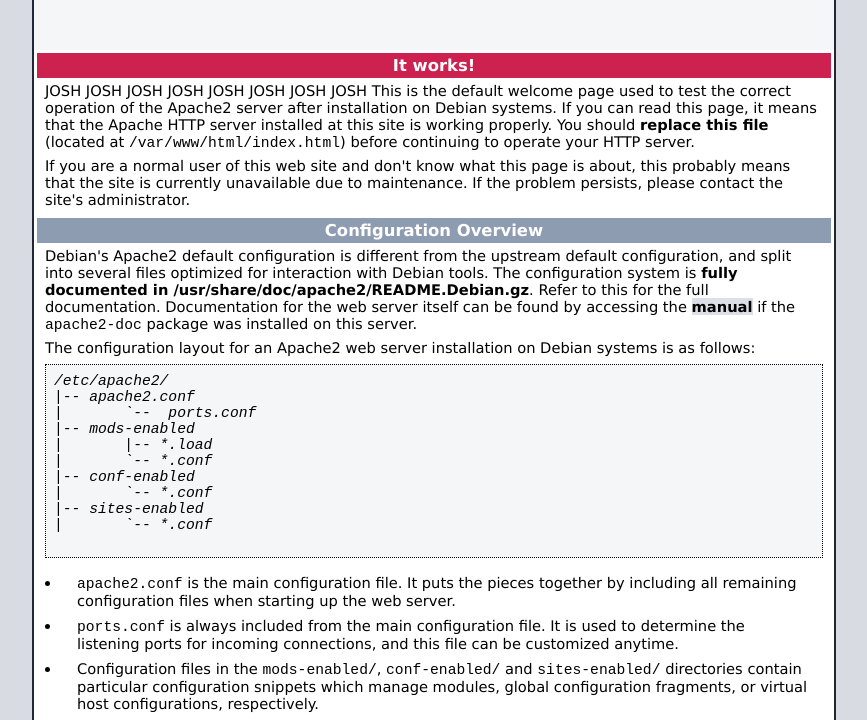
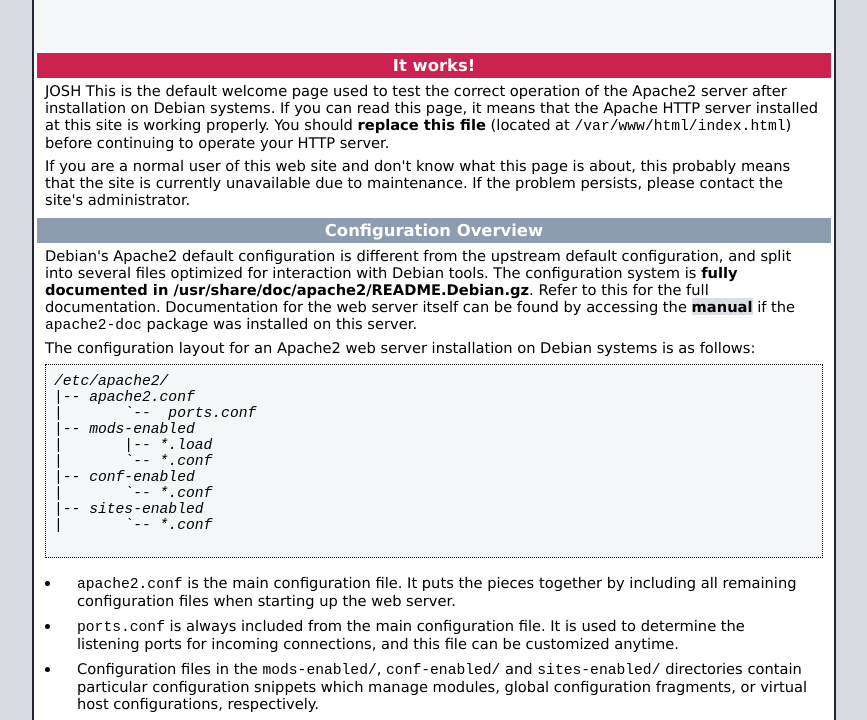
Before and after one commit to Jidster/homewww, a plain HTML site: page index.html in a window 1280 px wide. Shown: the part 57-777 px from the top of the page, without its empty margins (206-1073 px from the left). Drawn offline with Linux system fonts and the light colour scheme.

Commit message:
Test commit

```diff
--- a/index.html
+++ b/index.html
@@ -220,7 +220,7 @@
         </div>
         <div class="content_section_text">
           <p>
-          JOSH JOSH JOSH JOSH JOSH JOSH JOSH JOSH
+          JOSH
 
 	  This is the default welcome page used to test the correct
                 operation of the Apache2 server after installation on Debian systems.
```
